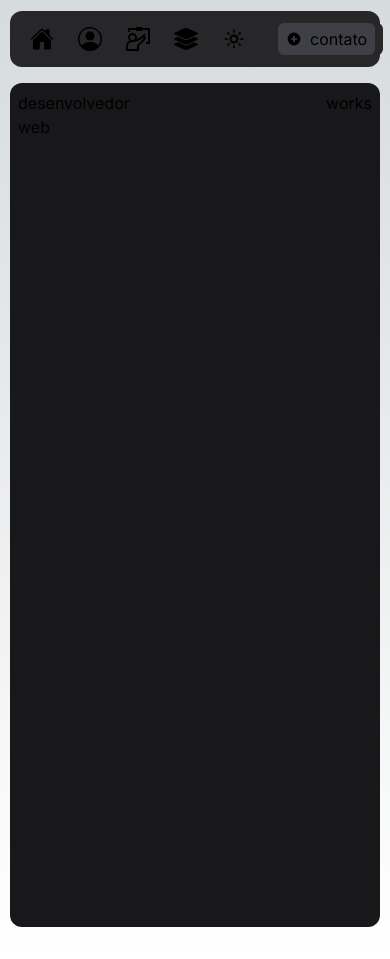
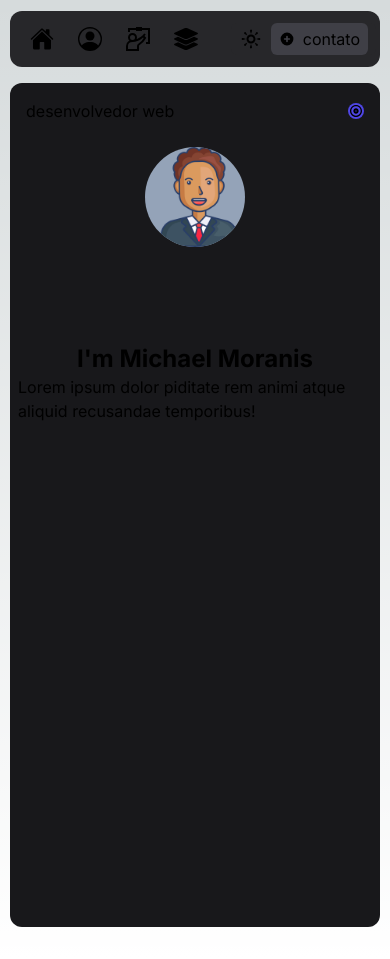
Before and after one commit to MichaelMoranis/portifolio, a Next.js app: page / in a window 390 px wide. Built offline with nearby package versions, Linux system fonts and the light colour scheme.

Commit message:
corrigindo components with tailwindss responsive

```diff
--- /dev/null
+++ b/src/app/Banner/page.tsx
@@ -0,0 +1,29 @@
+"use client";
+
+import Image from "next/image";
+import { CgEditBlackPoint } from "react-icons/cg";
+
+export default function Banner() {
+  return (
+    <div className="flex flex-col sm:flex-row  gap-24">
+      <div className="flex flex-col items-center justify-center md:flex-row md:justify-between md:items-center m-2 gap-24">
+        <div>
+          <Image
+            className="flex items-center md:w-18 md:h-18 justify-center border-cyan-700 bg-slate-400 border-solid rounded-full"
+            src="/cara.png"
+            width={100}
+            height={100}
+            alt="imagem perfil"
+          />
+        </div>
+        <div className="flex flex-col items-center md:justify-around">
+          <h2 className="text-2xl font-bold">I&apos;m Michael Moranis</h2>
+          <p>
+            Lorem ipsum dolor piditate rem animi atque aliquid
+            recusandae temporibus!
+          </p>
+        </div>
+      </div>
+    </div>
+  );
+}
--- a/src/app/Container/page.tsx
+++ b/src/app/Container/page.tsx
@@ -1,9 +1,11 @@
 import Description from "../Description/page";
+import Nav from "../Nav/page";
 
 export default function Container() {
   return (
-    <main className="flex min-h-screen flex-col items-center  bg-zinc-900 my-4 mx-2 w-full rounded-xl">
+    <main className="flex min-h-screen flex-col items-center  bg-zinc-900 my-4 mx-2 w-full md:w-4/6 xl:max-w-screen-sm  rounded-xl">
+      <Nav />
       <Description />
     </main>
-  )
+  );
 }
--- a/src/app/Description/page.tsx
+++ b/src/app/Description/page.tsx
@@ -1,14 +1,9 @@
+import Banner from "../Banner/page";
+
 export default function Description() {
   return (
     <div className="w-full">
-      <div className="flex justify-around flex-row gap-44 p-2">
-        <h2>
-          desenvolvedor web
-        </h2>
-        <p>
-          works
-        </p>
-      </div>
+      <Banner />
     </div>
   )
 }
--- /dev/null
+++ b/src/app/Nav/page.tsx
@@ -0,0 +1,15 @@
+import { CgEditBlackPoint } from "react-icons/cg";
+
+export default function Nav() {
+  return (
+    <nav className="w-full">
+      <ul className="flex items-center justify-between p-4">
+        <li>desenvolvedor web</li>
+        <li className="flex items-center justify-center gap-2">
+          <CgEditBlackPoint className="bg-indigo-600 rounded-full" />
+          <p className="hidden md:block">works</p>
+        </li>
+      </ul>
+    </nav>
+  );
+}
--- a/src/app/header/header.tsx
+++ b/src/app/header/header.tsx
@@ -7,7 +7,7 @@ import { TiWeatherSunny } from "react-icons/ti";
 
 export function Header() {
   return (
-    <section className="flex items-center border-s-zinc-600 w-full rounded-xl md:w-96">
+    <section className="flex items-center border-s-zinc-600 w-full rounded-xl md:w-4/6 xl:max-w-screen-sm">
       <div className="flex items-center justify-between flex-row  h-18 px-1  w-full  bg-zinc-800 rounded-xl">
         <div>
           <nav className="flex">
@@ -35,7 +35,7 @@ export function Header() {
             </ul>
           </nav>
         </div>
-        <div className="flex flex-row items-center  bg-zinc-800 rounded-md px-2 gap-8">
+        <div className="flex flex-row items-center  bg-zinc-800 rounded-md px-2 gap-2">
           <div>
             <TiWeatherSunny  className="text-2xl"  />
           </div>
--- a/src/app/page.tsx
+++ b/src/app/page.tsx
@@ -3,7 +3,7 @@ import { Header } from "./header/header";
 
 export default function Home() {
   return (
-    <section className="flex flex-col items-center justify-center py-4">
+    <section className="flex flex-col items-center justify-center py-4 w-full">
       <Header />
       <Container />
     </section>
```
Also changed, not shown: public/cara.png (added).
